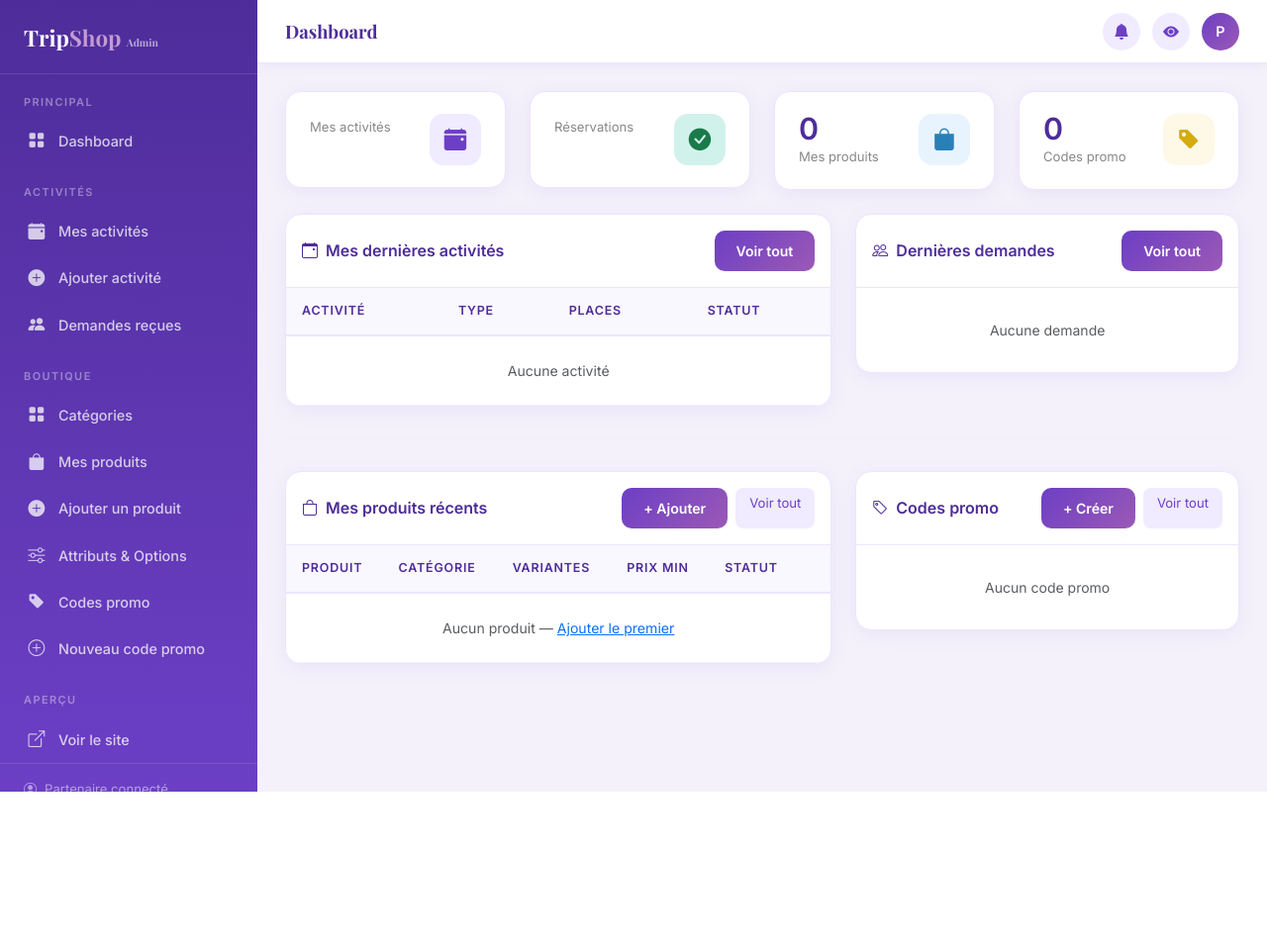
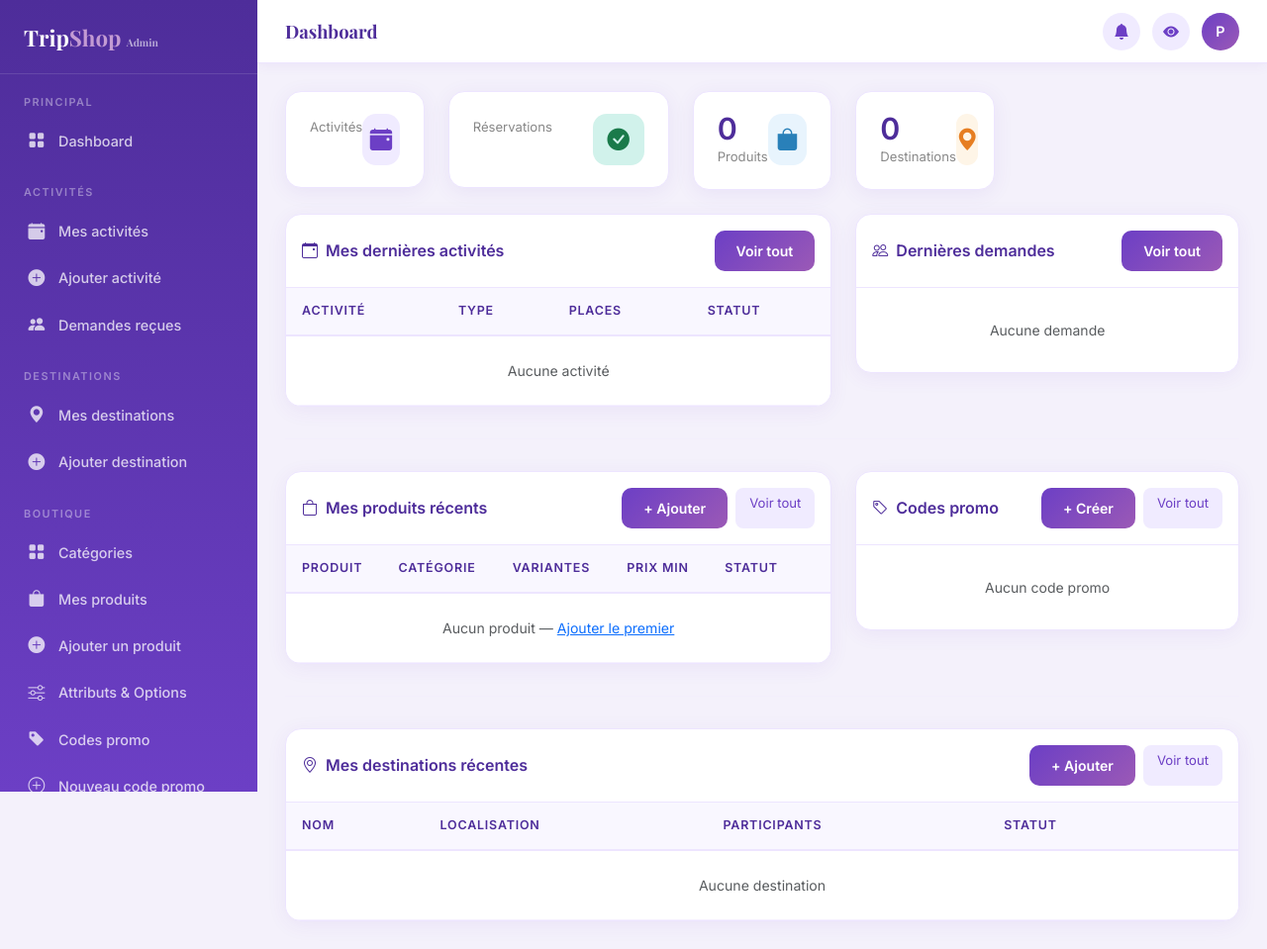
Before and after one commit to 22mdw-rahmakaddachi/Esprit-PIDEV-3A20-2526-Nexora, a Symfony app: template templates/admin/dashboard.html.twig in a window 1280 px wide. Shown: the whole page at 99% size. Before the commit the page ends 800 px from the top, so only its background shows below. Run offline with Twig, Linux system fonts and the light colour scheme; the template is opened without the code that fills it, so the values that code supplies are empty; some libraries are stand-ins or nearby versions.

Commit message:
feat: add destinations section to admin dashboard and sidebar

```diff
--- a/templates/admin/base_admin.html.twig
+++ b/templates/admin/base_admin.html.twig
@@ -262,6 +262,14 @@
         <span class="sidebar-badge" id="sb-demandes" style="display:none">0</span>
     </a>
 
+    <div class="sidebar-section">Destinations</div>
+    <a href="{{ path('admin_destination_index') }}" class="sidebar-link {{ 'admin_destination' in app.request.get('_route') ? 'active' : '' }}">
+        <i class="bi bi-geo-alt-fill"></i> Mes destinations
+    </a>
+    <a href="{{ path('admin_destination_new') }}" class="sidebar-link {{ app.request.get('_route') == 'admin_destination_new' ? 'active' : '' }}">
+        <i class="bi bi-plus-circle-fill"></i> Ajouter destination
+    </a>
+
     <div class="sidebar-section">Boutique</div>
     <a href="{{ path('admin_categories') }}" class="sidebar-link {{ 'admin_categorie' in app.request.get('_route') or 'admin_sous_categorie' in app.request.get('_route') ? 'active' : '' }}">
         <i class="bi bi-grid-fill"></i> Catégories
--- a/templates/admin/dashboard.html.twig
+++ b/templates/admin/dashboard.html.twig
@@ -6,12 +6,12 @@
 
 {# STAT CARDS #}
 <div class="row g-4 mb-4">
-    <div class="col-6 col-xl-3">
+    <div class="col-6 col-xl-2">
         <div class="stat-card">
             <div class="d-flex justify-content-between align-items-start">
                 <div>
                     <div class="stat-num">{{ totalActivites }}</div>
-                    <div class="stat-label">Mes activités</div>
+                    <div class="stat-label">Activités</div>
                 </div>
                 <div class="stat-icon" style="background:#f0ebff;color:var(--primary)">
                     <i class="bi bi-calendar-event-fill"></i>
@@ -32,12 +32,12 @@
             </div>
         </div>
     </div>
-    <div class="col-6 col-xl-3">
+    <div class="col-6 col-xl-2">
         <div class="stat-card">
             <div class="d-flex justify-content-between align-items-start">
                 <div>
                     <div class="stat-num">{{ totalProduits ?? 0 }}</div>
-                    <div class="stat-label">Mes produits</div>
+                    <div class="stat-label">Produits</div>
                 </div>
                 <div class="stat-icon" style="background:#e8f4fd;color:#2980b9">
                     <i class="bi bi-bag-fill"></i>
@@ -45,15 +45,15 @@
             </div>
         </div>
     </div>
-    <div class="col-6 col-xl-3">
+    <div class="col-6 col-xl-2">
         <div class="stat-card">
             <div class="d-flex justify-content-between align-items-start">
                 <div>
-                    <div class="stat-num">{{ totalPromos ?? 0 }}</div>
-                    <div class="stat-label">Codes promo</div>
+                    <div class="stat-num">{{ totalDestinations ?? 0 }}</div>
+                    <div class="stat-label">Destinations</div>
                 </div>
-                <div class="stat-icon" style="background:#fef9e7;color:#d4ac0d">
-                    <i class="bi bi-tag-fill"></i>
+                <div class="stat-icon" style="background:#fef5e7;color:#e67e22">
+                    <i class="bi bi-geo-alt-fill"></i>
                 </div>
             </div>
         </div>
@@ -218,4 +218,54 @@
     </div>
 
 </div>
+
+{# ── SECTION DESTINATIONS ── #}
+<hr style="border-color:#ede5ff;margin:32px 0">
+<div class="row g-4">
+    <div class="col-12">
+        <div class="admin-table">
+            <div class="d-flex justify-content-between align-items-center p-3 border-bottom" style="border-color:#ede5ff!important">
+                <h6 class="mb-0 fw-bold" style="color:var(--primary-dark)">
+                    <i class="bi bi-geo-alt me-2"></i>Mes destinations récentes
+                </h6>
+                <div class="d-flex gap-2">
+                    <a href="{{ path('admin_destination_new') }}" class="btn btn-primary-admin btn-sm">+ Ajouter</a>
+                    <a href="{{ path('admin_destination_index') }}" class="btn btn-edit-admin btn-sm">Voir tout</a>
+                </div>
+            </div>
+            <table class="table">
+                <thead>
+                    <tr>
+                        <th>Nom</th>
+                        <th>Localisation</th>
+                        <th>Participants</th>
+                        <th>Statut</th>
+                        <th></th>
+                    </tr>
+                </thead>
+                <tbody>
+                    {% for d in destinations %}
+                    <tr>
+                        <td class="fw-semibold">{{ d.nom }}</td>
+                        <td><small class="text-muted">{{ d.localisation|slice(0, 40) }}...</small></td>
+                        <td>{{ d.nbParticipants }}/{{ d.capaciteMax }}</td>
+                        <td>
+                            <span class="status-badge {{ d.statut == 'Disponible' ? 'badge-actif' : 'badge-complet' }}">
+                                {{ d.statut }}
+                            </span>
+                        </td>
+                        <td>
+                            <a href="{{ path('admin_destination_edit', {id: d.id}) }}" class="btn-edit-admin btn btn-sm">
+                                <i class="bi bi-pencil"></i>
+                            </a>
+                        </td>
+                    </tr>
+                    {% else %}
+                    <tr><td colspan="5" class="text-center text-muted py-4">Aucune destination</td></tr>
+                    {% endfor %}
+                </tbody>
+            </table>
+        </div>
+    </div>
+</div>
 {% endblock %}
```
